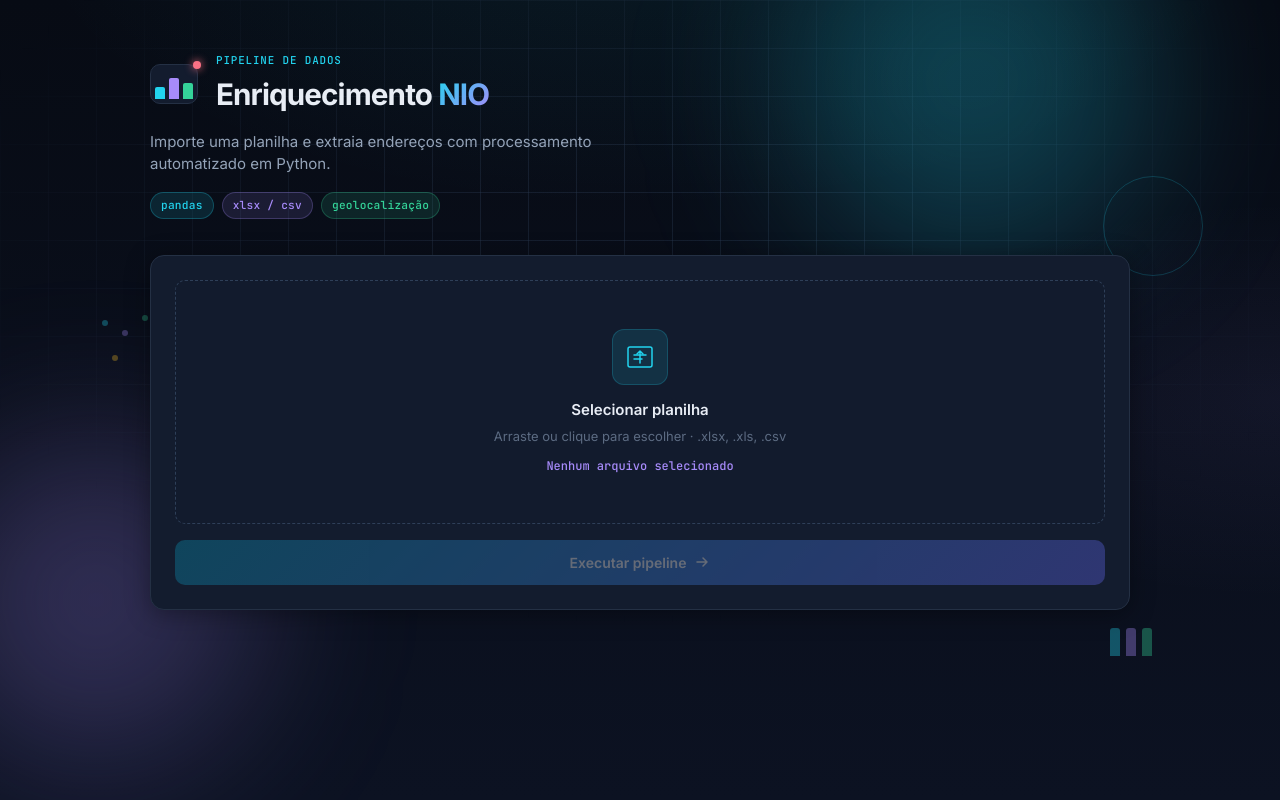
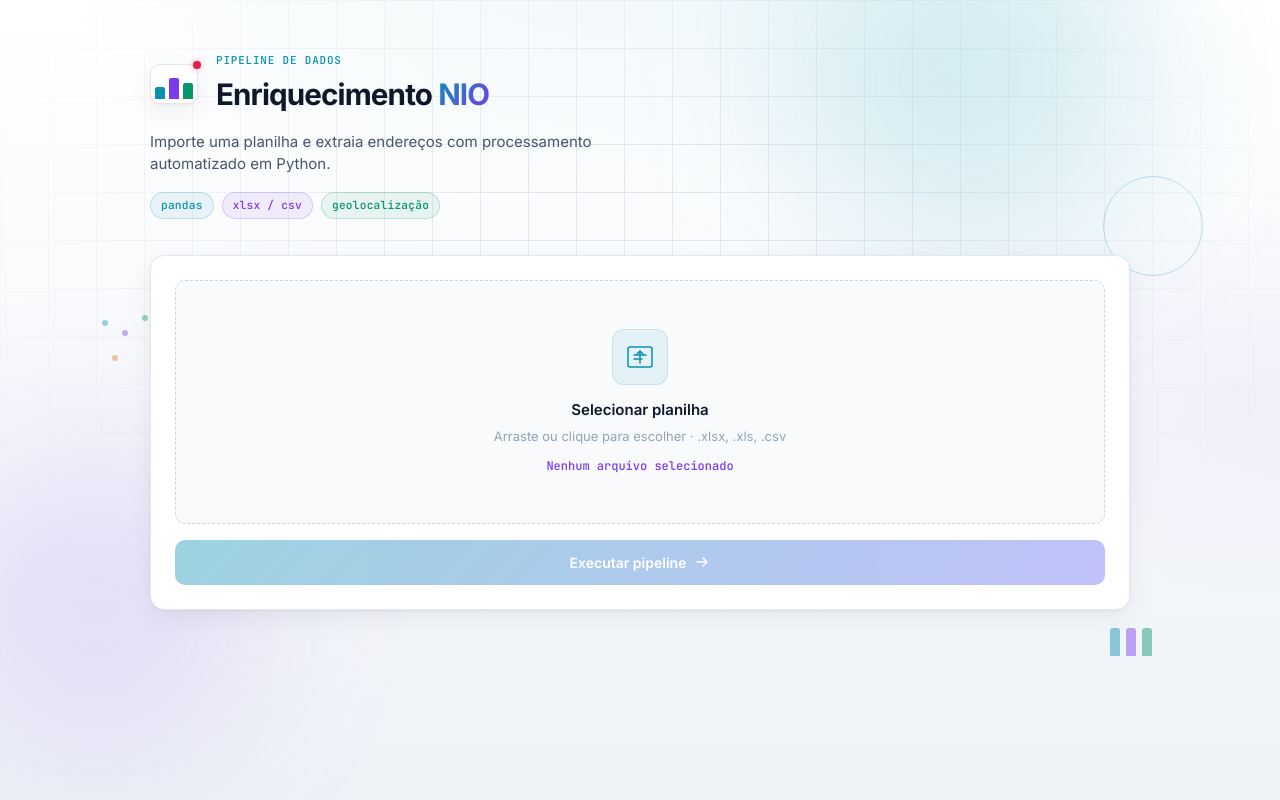
Before and after one commit to 0125mateus/mailing-enderecos, a Django app: page / in a window 1280 px wide. Run offline with Django 5.2, Linux system fonts and the light colour scheme.

Commit message:
Altera tema para claro mantendo estética de ciência de dados.
Fundo branco/cinza claro com acentos ciano, violeta e esmeralda.

Co-authored-by: Cursor <cursoragent@cursor.com>

```diff
--- a/static/css/style.css
+++ b/static/css/style.css
@@ -1,38 +1,38 @@
 :root {
-    --bg-deep: #070b14;
-    --bg: #0c1222;
-    --surface: #131c2e;
-    --surface-hover: #182338;
-    --surface-elevated: #1a2740;
-    --text: #e8edf5;
-    --text-secondary: #94a3b8;
-    --muted: #5c6b82;
-    --border: #243044;
-    --border-light: #2e3f58;
+    --bg-deep: #eef2f7;
+    --bg: #f8fafc;
+    --surface: #ffffff;
+    --surface-hover: #f1f5f9;
+    --surface-elevated: #f8fafc;
+    --text: #0f172a;
+    --text-secondary: #475569;
+    --muted: #94a3b8;
+    --border: #e2e8f0;
+    --border-light: #cbd5e1;
 
-    --cyan: #22d3ee;
-    --cyan-dim: rgba(34, 211, 238, 0.12);
-    --cyan-glow: rgba(34, 211, 238, 0.25);
+    --cyan: #0891b2;
+    --cyan-dim: rgba(8, 145, 178, 0.08);
+    --cyan-glow: rgba(8, 145, 178, 0.15);
 
-    --violet: #a78bfa;
-    --violet-dim: rgba(167, 139, 250, 0.12);
-    --violet-glow: rgba(167, 139, 250, 0.25);
+    --violet: #7c3aed;
+    --violet-dim: rgba(124, 58, 237, 0.08);
+    --violet-glow: rgba(124, 58, 237, 0.12);
 
-    --emerald: #34d399;
-    --emerald-dim: rgba(52, 211, 153, 0.12);
-    --emerald-glow: rgba(52, 211, 153, 0.25);
+    --emerald: #059669;
+    --emerald-dim: rgba(5, 150, 105, 0.08);
+    --emerald-glow: rgba(5, 150, 105, 0.12);
 
-    --coral: #fb7185;
-    --amber: #fbbf24;
-    --indigo: #818cf8;
+    --coral: #e11d48;
+    --amber: #d97706;
+    --indigo: #4f46e5;
 
-    --error: #fca5a5;
-    --error-bg: rgba(248, 113, 113, 0.1);
-    --error-border: rgba(248, 113, 113, 0.3);
+    --error: #b91c1c;
+    --error-bg: #fef2f2;
+    --error-border: #fecaca;
 
     --radius: 14px;
     --radius-sm: 10px;
-    --shadow: 0 4px 24px rgba(0, 0, 0, 0.35);
+    --shadow: 0 1px 3px rgba(15, 23, 42, 0.06), 0 8px 24px rgba(15, 23, 42, 0.06);
     --font-mono: "JetBrains Mono", "Fira Code", monospace;
 }
 
@@ -64,17 +64,17 @@ body {
     pointer-events: none;
     z-index: 0;
     background:
-        radial-gradient(ellipse 80% 60% at 50% -10%, rgba(34, 211, 238, 0.08) 0%, transparent 60%),
-        radial-gradient(ellipse 60% 50% at 100% 50%, rgba(167, 139, 250, 0.06) 0%, transparent 50%),
-        linear-gradient(180deg, var(--bg-deep) 0%, var(--bg) 100%);
+        radial-gradient(ellipse 80% 60% at 50% -10%, rgba(8, 145, 178, 0.07) 0%, transparent 60%),
+        radial-gradient(ellipse 60% 50% at 100% 50%, rgba(124, 58, 237, 0.05) 0%, transparent 50%),
+        linear-gradient(180deg, #ffffff 0%, var(--bg-deep) 100%);
 }
 
 .geo-grid {
     position: absolute;
     inset: 0;
     background-image:
-        linear-gradient(rgba(46, 63, 88, 0.35) 1px, transparent 1px),
-        linear-gradient(90deg, rgba(46, 63, 88, 0.35) 1px, transparent 1px);
+        linear-gradient(rgba(203, 213, 225, 0.5) 1px, transparent 1px),
+        linear-gradient(90deg, rgba(203, 213, 225, 0.5) 1px, transparent 1px);
     background-size: 48px 48px;
     mask-image: radial-gradient(ellipse 70% 60% at 50% 30%, black 20%, transparent 80%);
 }
@@ -110,7 +110,7 @@ body {
     width: 100px;
     height: 100px;
     border-radius: 50%;
-    border: 1px solid rgba(34, 211, 238, 0.2);
+    border: 1px solid rgba(8, 145, 178, 0.25);
 }
 
 .geo-bars {
@@ -120,7 +120,7 @@ body {
     align-items: flex-end;
     gap: 6px;
     height: 48px;
-    opacity: 0.35;
+    opacity: 0.45;
 }
 
 .geo-bars::before,
@@ -142,7 +142,7 @@ body {
     left: 8%;
     width: 80px;
     height: 60px;
-    opacity: 0.3;
+    opacity: 0.4;
 }
 
 .geo-scatter::before {
@@ -194,6 +194,7 @@ body {
     background: var(--surface);
     border: 1px solid var(--border);
     border-radius: var(--radius-sm);
+    box-shadow: var(--shadow);
 }
 
 .mark-bar {
@@ -224,7 +225,7 @@ body {
     height: 8px;
     border-radius: 50%;
     background: var(--coral);
-    box-shadow: 0 0 8px var(--coral);
+    box-shadow: 0 0 6px rgba(225, 29, 72, 0.4);
 }
 
 .brand-label {
@@ -242,6 +243,7 @@ body {
     font-size: 1.85rem;
     font-weight: 700;
     letter-spacing: -0.03em;
+    color: var(--text);
 }
 
 .accent-nio {
@@ -277,19 +279,19 @@ body {
 .tag-cyan {
     color: var(--cyan);
     background: var(--cyan-dim);
-    border-color: rgba(34, 211, 238, 0.25);
+    border-color: rgba(8, 145, 178, 0.2);
 }
 
 .tag-violet {
     color: var(--violet);
     background: var(--violet-dim);
-    border-color: rgba(167, 139, 250, 0.25);
+    border-color: rgba(124, 58, 237, 0.2);
 }
 
 .tag-emerald {
     color: var(--emerald);
     background: var(--emerald-dim);
-    border-color: rgba(52, 211, 153, 0.25);
+    border-color: rgba(5, 150, 105, 0.2);
 }
 
 /* ── Cards ── */
@@ -317,7 +319,7 @@ body {
     padding: 48px 24px;
     border: 1px dashed var(--border-light);
     border-radius: var(--radius-sm);
-    background: rgba(19, 28, 46, 0.6);
+    background: var(--bg);
     cursor: pointer;
     text-align: center;
     transition: border-color 0.2s, background 0.2s, box-shadow 0.2s;
@@ -338,7 +340,7 @@ body {
     margin-bottom: 8px;
     border-radius: 12px;
     background: var(--cyan-dim);
-    border: 1px solid rgba(34, 211, 238, 0.2);
+    border: 1px solid rgba(8, 145, 178, 0.15);
     color: var(--cyan);
 }
 
```
Also changed, not shown: other parts of static/css/style.css (+23 -23 lines).
